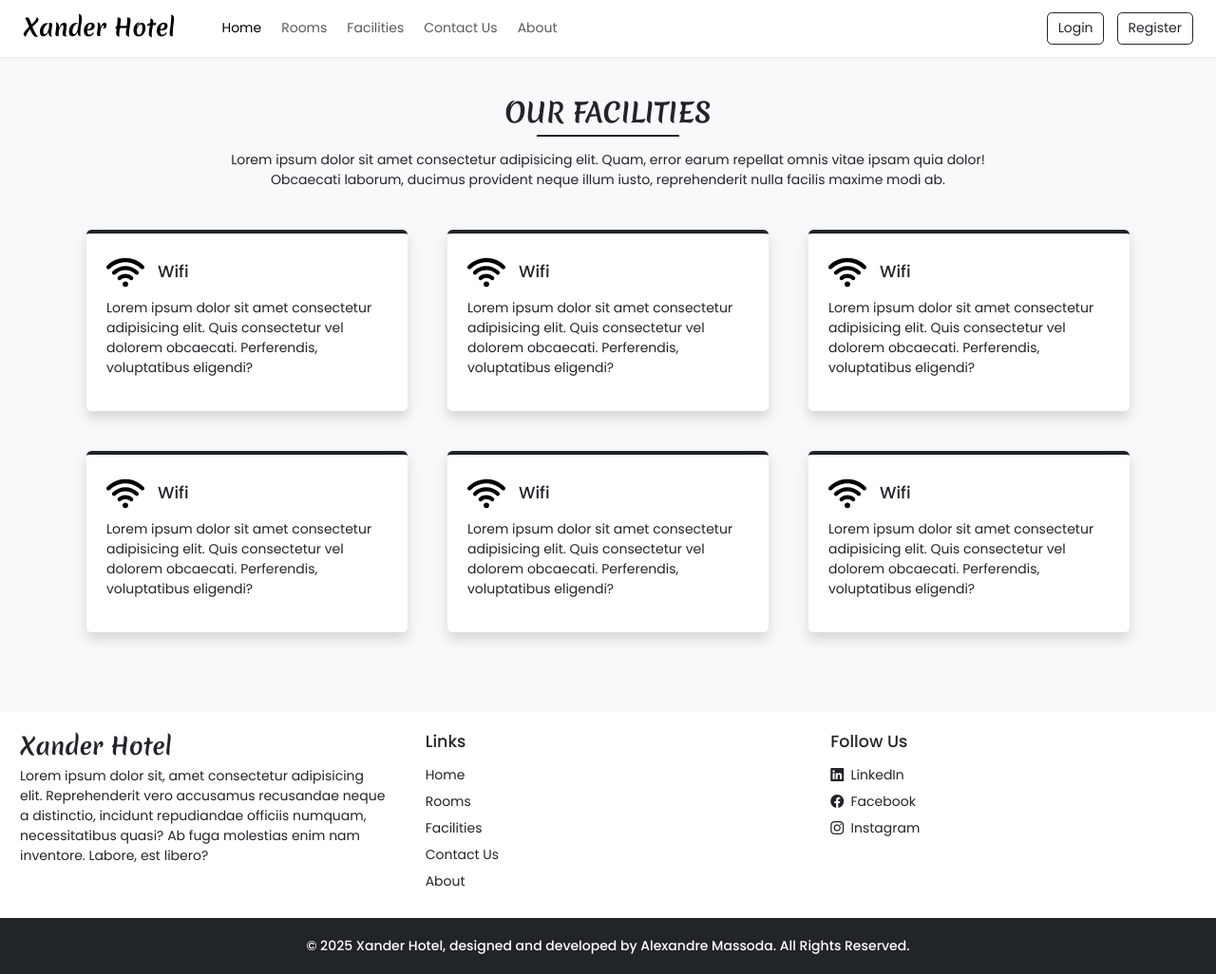
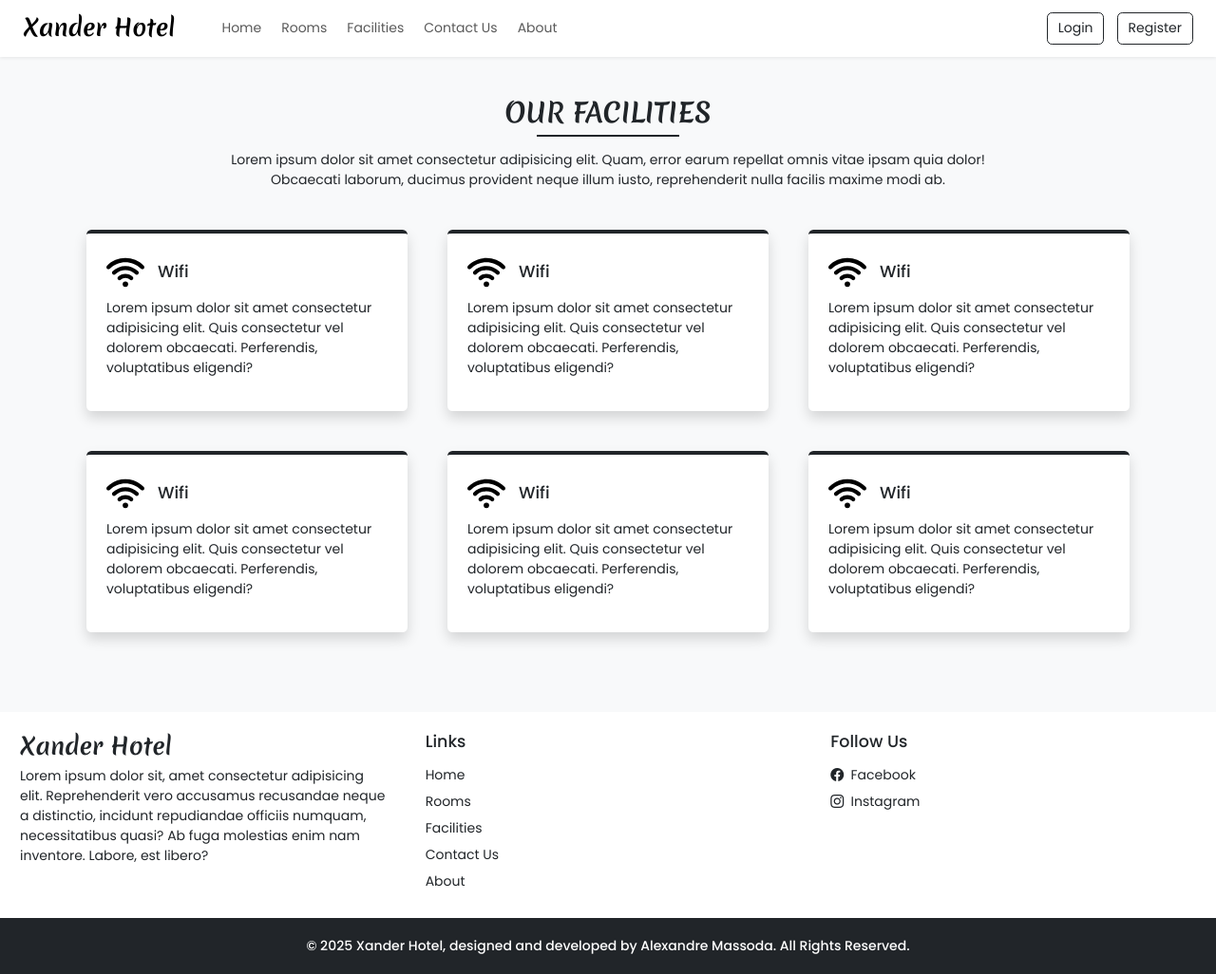
Before and after one commit to Xander1936/hotel-booking-website, a PHP site: page /hotel-booking-website/facilities.php in a window 1280 px wide. Shown: the whole page at 95% size. Run offline with PHP 8.4, Linux system fonts and the light colour scheme; data that the repository does not hold is empty.

Commit message:
Dynamic Front End Finished

```diff
--- a/admin/inc/header.php
+++ b/admin/inc/header.php
@@ -20,13 +20,13 @@
                         <div class="collapse navbar-collapse flex-column align-items-stretch mt-1" id="adminDropdown">
                             <ul class="nav nav-pills flex-column">
                                 <li class="nav-item">
-                                    <a href="../admin/dashboard.php" class="nav-link text-white">Dashboard</a>
+                                    <a href="dashboard.php" class="nav-link text-white">Dashboard</a>
                                 </li>
                                 <li class="nav-item">
-                                    <a href="#" class="nav-link text-white">Rooms</a>
+                                    <a href="rooms.php" class="nav-link text-white">Rooms</a>
                                 </li>
                                 <li class="nav-item">
-                                    <a href="#" class="nav-link text-white">Users</a>
+                                    <a href="users.php" class="nav-link text-white">Users</a>
                                 </li>
                                 <li class="nav-item">
                                     <a href="settings.php" class="nav-link text-white">Settings</a>
--- a/admin/inc/links.php
+++ b/admin/inc/links.php
@@ -1,6 +1,6 @@
 <link href="https://cdn.jsdelivr.net/npm/bootstrap@5.3.7/dist/css/bootstrap.min.css" rel="stylesheet" integrity="sha384-LN+7fdVzj6u52u30Kp6M/trliBMCMKTyK833zpbD+pXdCLuTusPj697FH4R/5mcr" crossorigin="anonymous">
 <link rel="preconnect" href="https://fonts.googleapis.com">
-<link rel="stylesheet" href="../css/common.css">
+<link rel="stylesheet" href="/admin/css/common.css">
 <link rel="stylesheet" href="https://cdn.jsdelivr.net/npm/bootstrap-icons@1.13.1/font/bootstrap-icons.min.css">
 <link rel="preconnect" href="https://fonts.gstatic.com" crossorigin>
 <link href="https://fonts.googleapis.com/css2?family=Merienda:wght@300..900&family=Poppins:ital,wght@0,100;0,200;0,300;0,400;0,500;0,600;0,700;0,800;0,900;1,100;1,200;1,300;1,400;1,500;1,600;1,700;1,800;1,900&display=swap" rel="stylesheet">
--- a/contact.php
+++ b/contact.php
@@ -23,12 +23,6 @@
         </p>
     </div>
 
-    <?php
-        $contact_q = "SELECT * FROM `contact_details` WHERE `sr_no`=?";
-        $values = [1];
-        $contact_r = mysqli_fetch_assoc(select($contact_q, $values, 'i'));
-        // print_r($contact_r);
-    ?>
 
     <div class="container">
         <div class="row">
--- a/css/common.css
+++ b/css/common.css
@@ -95,3 +95,10 @@ html, body {
       display: block;
       width: 100%;
     }
+.box{
+    border-top-color: var(--teal) !important;
+}
+.team-img {
+    width: 30px; /* Adjust the width as needed */
+    height: auto; /* Maintains aspect ratio */
+}
--- a/inc/footer.php
+++ b/inc/footer.php
@@ -9,21 +9,28 @@
             </div>
             <div class="col-lg-4 p-4">
                 <h5 class="mb-3">Links</h5>
-                <a href="#" class="d-inline-block mb-2 text-dark text-decoration-none">Home</a> <br>
-                <a href="#rooms" class="d-inline-block mb-2 text-dark text-decoration-none">Rooms</a> <br>
-                <a href="#facilities" class="d-inline-block mb-2 text-dark text-decoration-none">Facilities</a> <br>
-                <a href="#contact" class="d-inline-block mb-2 text-dark text-decoration-none">Contact Us</a> <br>
-                <a href="#about" class="d-inline-block mb-2 text-dark text-decoration-none">About</a> <br>
+                <a href="index.php" class="d-inline-block mb-2 text-dark text-decoration-none">Home</a> <br>
+                <a href="rooms.php" class="d-inline-block mb-2 text-dark text-decoration-none">Rooms</a> <br>
+                <a href="facilities.php" class="d-inline-block mb-2 text-dark text-decoration-none">Facilities</a> <br>
+                <a href="contact.php" class="d-inline-block mb-2 text-dark text-decoration-none">Contact Us</a> <br>
+                <a href="about.php" class="d-inline-block mb-2 text-dark text-decoration-none">About</a> <br>
             </div>
             <div class="col-lg-4 p-4">
                 <h5 class="mb-3">Follow Us</h5>
-                <a href="#" class="d-inline-block text-dark text-decoration-none mb-2">
-                    <i class="bi bi-linkedin me-1"></i> LinkedIn
-                </a> <br>
-                <a href="#" class="d-inline-block text-dark text-decoration-none mb-2">
+                <?php
+                    if($contact_r['tw'] != ''){
+                        echo <<<data
+                            <a href="$contact_r[tw]" class="d-inline-block text-dark text-decoration-none mb-2">
+                                <i class="bi bi-twitter me-1"></i> Twitter
+                            </a><br>
+                        data;
+                    }
+                ?>
+
+                <a href="<?php echo $contact_r['fb'] ?>" class="d-inline-block text-dark text-decoration-none mb-2">
                     <i class="bi bi-facebook me-1"></i> Facebook
                 </a> <br>
-                <a href="#" class="d-inline-block text-dark text-decoration-none">
+                <a href="<?php echo $contact_r['insta'] ?>" class="d-inline-block text-dark text-decoration-none">
                     <i class="bi bi-instagram me-1"></i> Instagram
                 </a> <br>
             </div>
@@ -34,3 +41,22 @@
 <!-- Footer Ends Here -->
 
 <link href="https://cdn.jsdelivr.net/npm/bootstrap@5.3.7/dist/css/bootstrap.min.css" rel="stylesheet" integrity="sha384-LN+7fdVzj6u52u30Kp6M/trliBMCMKTyK833zpbD+pXdCLuTusPj697FH4R/5mcr" crossorigin="anonymous">
+
+<script href="https://cdn.jsdelivr.net/npm/bootstrap@5.3.7/dist/css/bootstrap.min.css" rel="stylesheet" integrity="sha384-LN+7fdVzj6u52u30Kp6M/trliBMCMKTyK833zpbD+pXdCLuTusPj697FH4R/5mcr" crossorigin="anonymous"></script>
+
+<script>
+    function setActive() {
+        let navbar = document.getElementById('navbar');
+        let a_tags = navbar.getElementsByTagName('a');
+
+        for(i=0; i< a_tags.length; i++){
+            let file = a_tags[i].href.split('/').pop();
+            let file_name = file.split('.')[0];
+
+            if(document.location.href.indexOf(file_name) >= 0){
+                a_tags[i].classList.add('active');
+            }
+        }
+    }
+    set_Active();
+</script>
--- a/inc/header.php
+++ b/inc/header.php
@@ -1,9 +1,15 @@
 <?php
     require('admin/inc/db_config.php');
     require('admin/inc/essentials.php');
+
+    $contact_q = "SELECT * FROM `contact_details` WHERE `sr_no`=?";
+    $values = [1];
+    $contact_r = mysqli_fetch_assoc(select($contact_q, $values, 'i'));
+    // print_r($contact_r);
 ?>
-<!-- Navbar Starts -->
-    <nav class="navbar navbar-expand-lg navbar-light bg-white px-lg-3 py-lg-2 shadow-sm sticky-top">
+
+    <!-- Navbar Starts -->
+    <nav id="nav-bar" class="navbar navbar-expand-lg navbar-light bg-white px-lg-3 py-lg-2 shadow-sm sticky-top">
         <div class="container-fluid">
             <a class="navbar-brand me-5 fw-bold fs-3 h-font" href="index.php">Xander Hotel</a>
             <button class="navbar-toggler shadow-none" type="button" data-bs-toggle="collapse" data-bs-target="#navbarSupportedContent" aria-controls="navbarSupportedContent" aria-expanded="false" aria-label="Toggle navigation">
@@ -11,7 +17,7 @@
             </button>
             <div class="collapse navbar-collapse" id="navbarSupportedContent">
                 <ul class="navbar-nav me-auto mb-2 mb-lg-0">
-                    <li class="nav-item"><a class="nav-link active me-2" aria-current="page" href="index.php">Home</a></li>
+                    <li class="nav-item"><a class="nav-link me-2" aria-current="page" href="index.php">Home</a></li>
                     <li class="nav-item"><a class="nav-link me-2" href="rooms.php">Rooms</a></li>
                     <li class="nav-item"><a class="nav-link me-2" href="facilities.php">Facilities</a></li>
                     <li class="nav-item"><a class="nav-link me-2" href="contact.php">Contact Us</a></li>
```
Also changed, not shown: about.php (+17 -39 lines), admin/inc/scripts.php (+15 -0 lines), index.php (+1 -6 lines), 4 other files.
